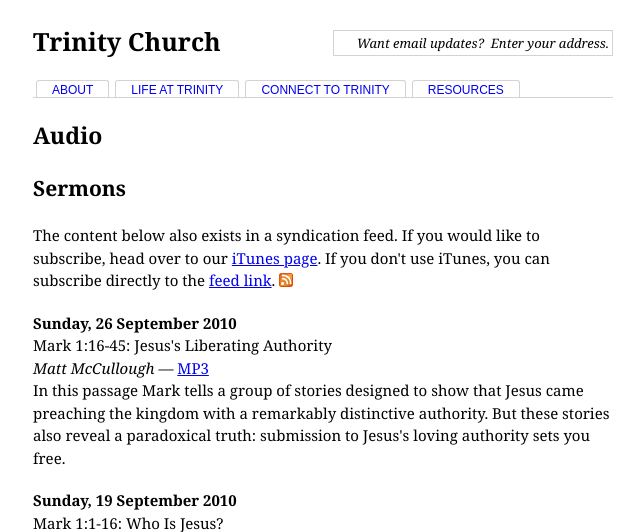
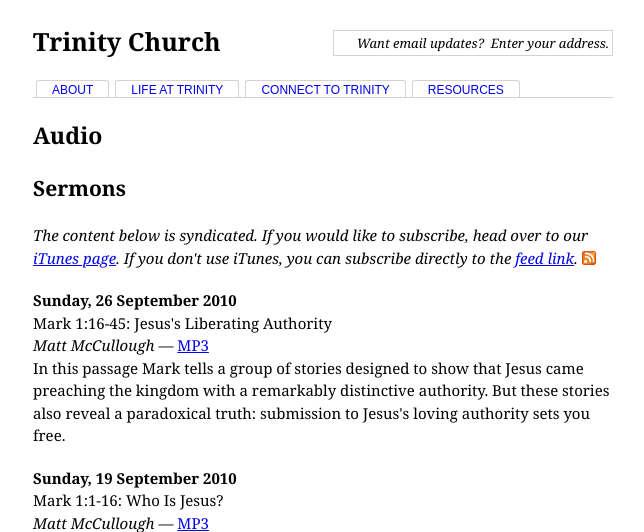
Before and after one commit to drewr/trinitypy, a Django app: template templates/audio.html in a window 1280 px wide. Shown: the top 532 px of the page, without its empty margins (137-781 px from the left). Run offline with Django 3.2, Linux system fonts and the light colour scheme; the template is opened without the code that fills it, so the values that code supplies are empty.

Commit message:
Minor formatting.

```diff
--- a/templates/audio.html
+++ b/templates/audio.html
@@ -9,13 +9,15 @@
 <h3>Sermons</h3>
 
 <p>
-The content below also exists in a syndication feed.  If you would
-like to subscribe, head over to our
+<i>
+The content below is syndicated.  If you would like to subscribe, head
+over to our
 <a href="http://www.itunes.com/podcast?id=395441827">
 iTunes page</a>. If you don't use iTunes, you can subscribe directly
 to the <a href="http://feeds.feedburner.com/TrinityChurchNashville">feed link</a>.
 <a class="feedicon" href="http://feeds.feedburner.com/TrinityChurchNashville">
 <img src="/img/feed-icon-14x14.png" /></a>
+</i>
 </p>
 
 <p>
```
